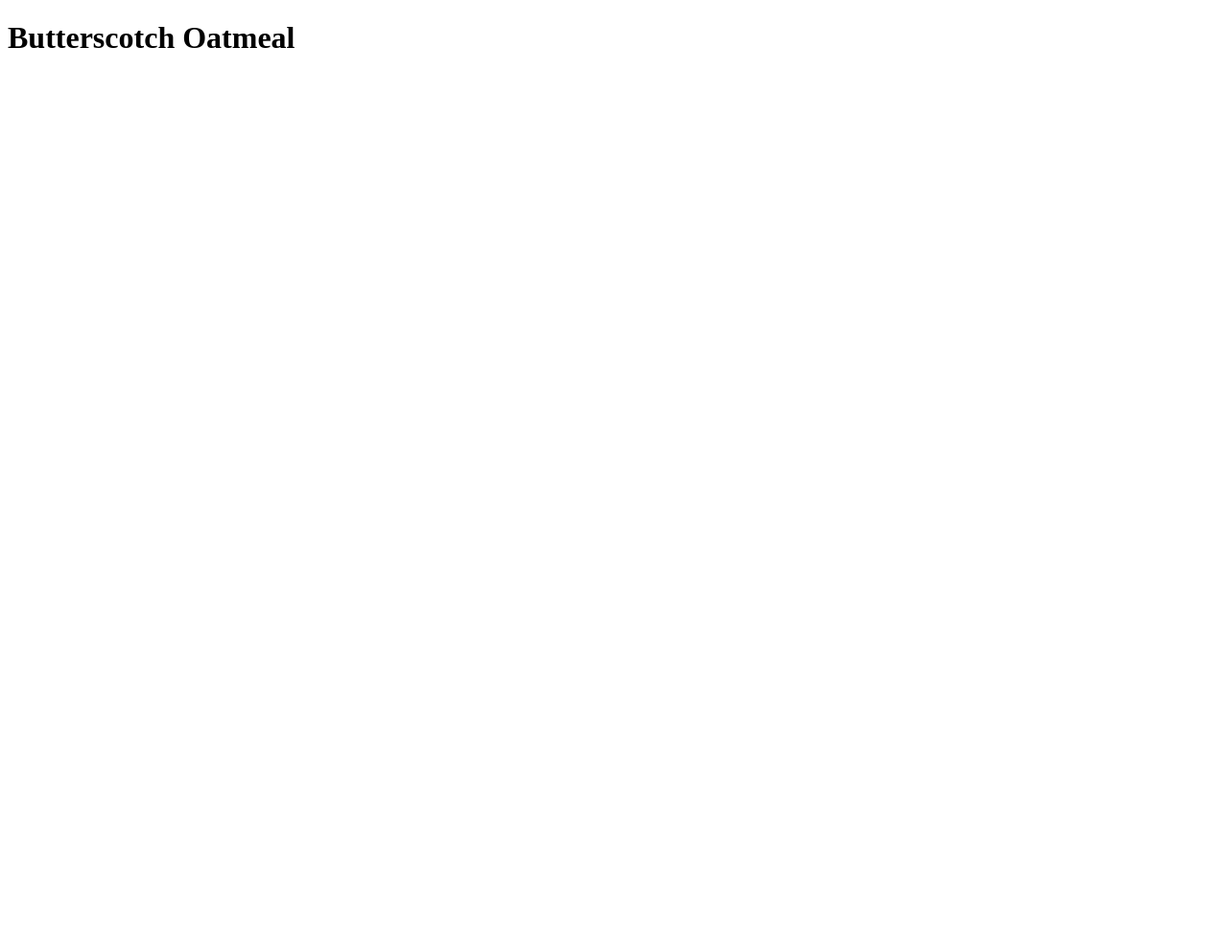
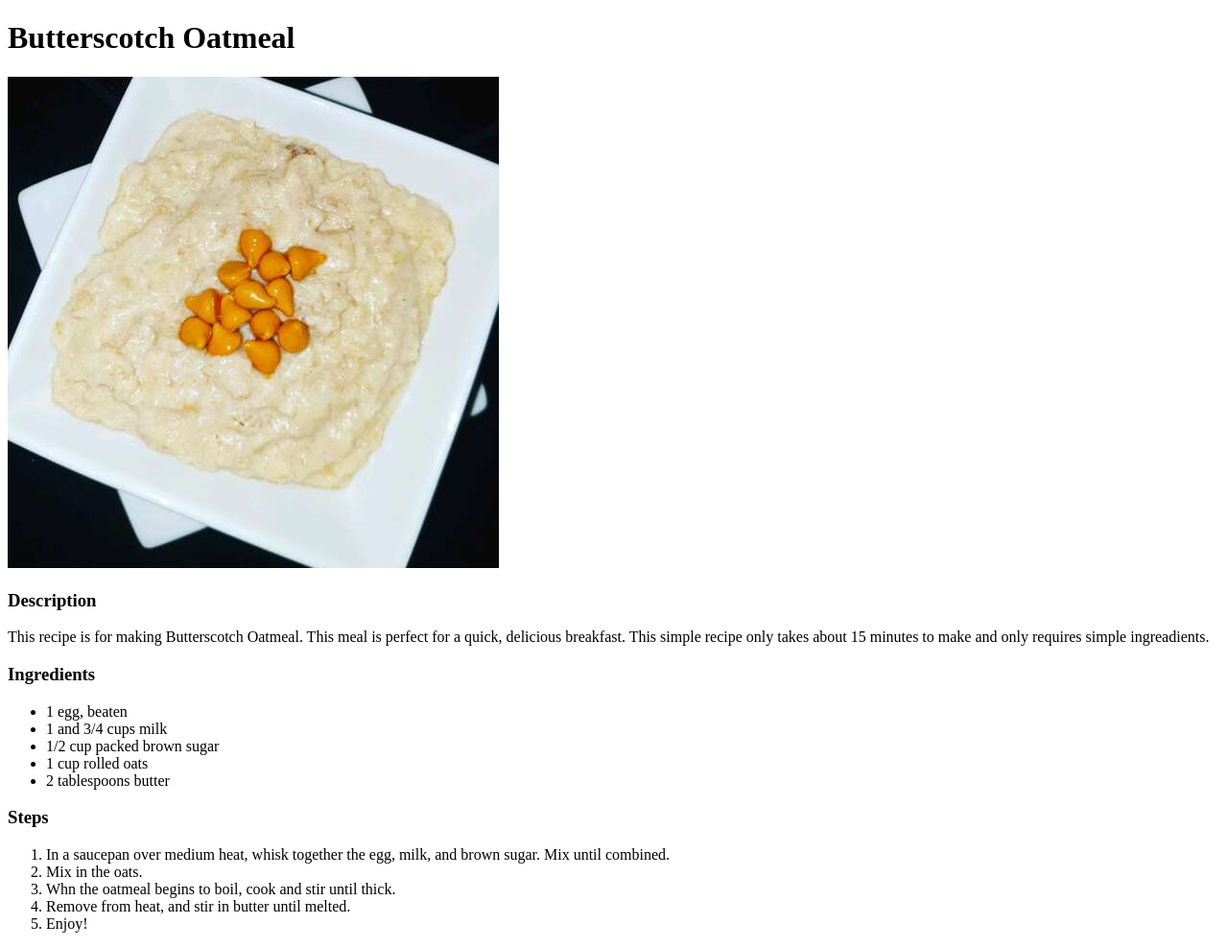
Before and after one commit to Walls-21/odin-recipes, a plain HTML site: page recipes/butterscotch-oatmeal.html in a window 1280 px wide. Shown: the whole page at 96% size. Before the commit the page ends 800 px from the top, so only its background shows below. Drawn offline with Linux system fonts and the light colour scheme.

Commit message:
Added picture and recipe to butterscotch-oatmeal.html

```diff
--- a/recipes/butterscotch-oatmeal.html
+++ b/recipes/butterscotch-oatmeal.html
@@ -7,5 +7,30 @@
 
         <body>
             <h1>Butterscotch Oatmeal</h1>
+
+            <img src="../Pictures/Oatmeal.jpeg" alt="Butterscotch Oatmeal">
+
+            <h3>Description</h3>
+
+                <p>This recipe is for making Butterscotch Oatmeal. This meal is perfect for a quick, delicious breakfast. This simple recipe only takes about 15 minutes to make and only requires simple ingreadients.</p>
+
+            <h3>Ingredients</h3>
+                <ul>
+                    <li>1 egg, beaten</li>
+                    <li>1 and 3/4 cups milk</li>
+                    <li>1/2 cup packed brown sugar</li>
+                    <li>1 cup rolled oats</li>
+                    <li>2 tablespoons butter</li>
+                </ul>
+
+            <h3>Steps</h3>
+
+                <ol>
+                    <li>In a saucepan over medium heat, whisk together the egg, milk, and brown sugar. Mix until combined.</li>
+                    <li>Mix in the oats.</li>
+                    <li>Whn the oatmeal begins to boil, cook and stir until thick.</li>
+                    <li>Remove from heat, and stir in butter until melted.</li>
+                    <li>Enjoy!</li>
+                </ol>
         </body>
     </html>
```
Also changed, not shown: Pictures/Oatmeal.jpeg (added).
